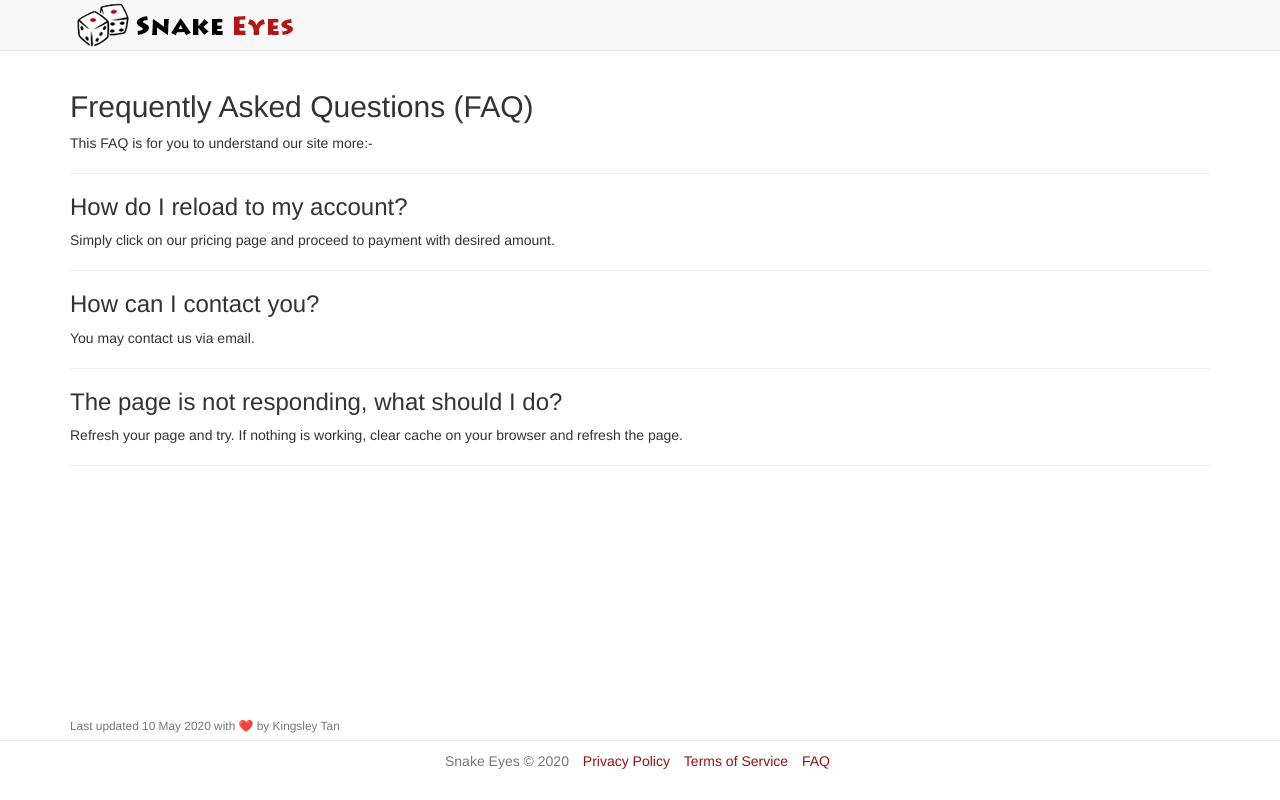
After one commit to kingsleytan/flask-app, a Flask app: page /faq in a window 1280 px wide. The commit adds this page. Run offline with Flask 2, Linux system fonts and the light colour scheme; some libraries are stand-ins or nearby versions.

Commit message:
chore: add faq page

```diff
--- /dev/null
+++ b/snakeeyes/blueprints/page/templates/page/faq.html
@@ -0,0 +1,34 @@
+{% extends 'layouts/base.html' %}
+
+{% block title %}FAQ{% endblock %}
+{% block heading %}<h2>Frequently Asked Questions (FAQ)</h2>{% endblock %}
+
+{% block body %}
+  <p>
+    This FAQ is for you to understand our site more:-
+  </p>
+
+  <hr/>
+
+  <h3>How do I reload to my account?</h3>
+  <p>
+    Simply click on our pricing page and proceed to payment with desired amount.
+  </p>
+
+  <hr/>
+
+  <h3>How can I contact you?</h3>
+  <p>
+    You may contact us via email.
+  </p>
+
+  <hr/>
+
+  <h3>The page is not responding, what should I do?</h3>
+  <p>
+    Refresh your page and try. If nothing is working, clear cache on your browser and refresh the page.
+  </p>
+
+  <hr>
+  <small class="text-muted note">Last updated 10 May 2020 with ❤️ by Kingsley Tan</small>
+{% endblock %}
--- a/snakeeyes/blueprints/page/views.py
+++ b/snakeeyes/blueprints/page/views.py
@@ -1,4 +1,5 @@
 from flask import Blueprint, render_template
+from datetime import datetime
 
 page = Blueprint('page', __name__, template_folder='templates')
 
@@ -16,3 +17,7 @@ def terms():
 @page.route('/privacy')
 def privacy():
     return render_template('page/privacy.html')
+
+@page.route('/faq')
+def faq():
+    return render_template('page/faq.html')
--- a/snakeeyes/static/styles/main.css
+++ b/snakeeyes/static/styles/main.css
@@ -22,6 +22,11 @@ body {
   height: 60px;
 }
 
+.note {
+  position: fixed;
+  bottom: 65px;
+}
+
 /* Margin and padding
 -------------------------------------------------- */
 .lg-margin-bottom {
--- a/snakeeyes/templates/layouts/base.html
+++ b/snakeeyes/templates/layouts/base.html
@@ -54,6 +54,7 @@
           <li class="text-muted">Snake Eyes &copy; 2020</li>
           <li><a href="{{ url_for('page.privacy') }}">Privacy Policy</a></li>
           <li><a href="{{ url_for('page.terms') }}">Terms of Service</a></li>
+          <li><a href="{{ url_for('page.faq') }}">FAQ</a></li>
         </ul>
       </div>
     </footer>
```
